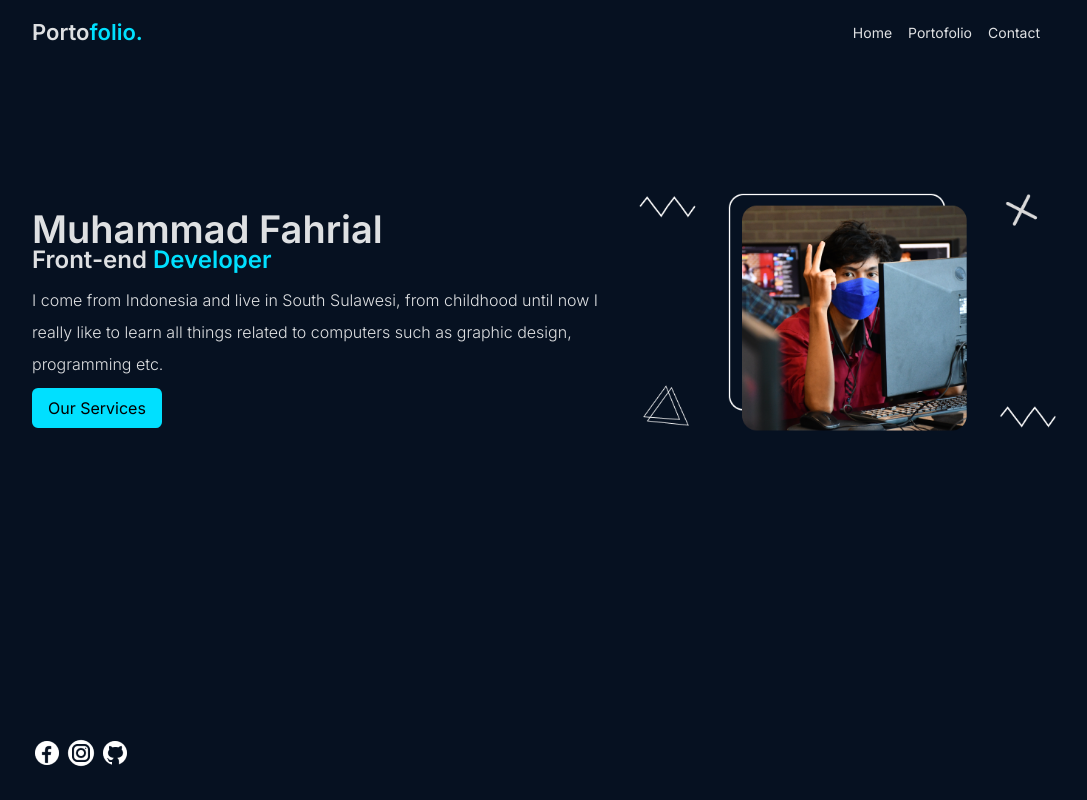
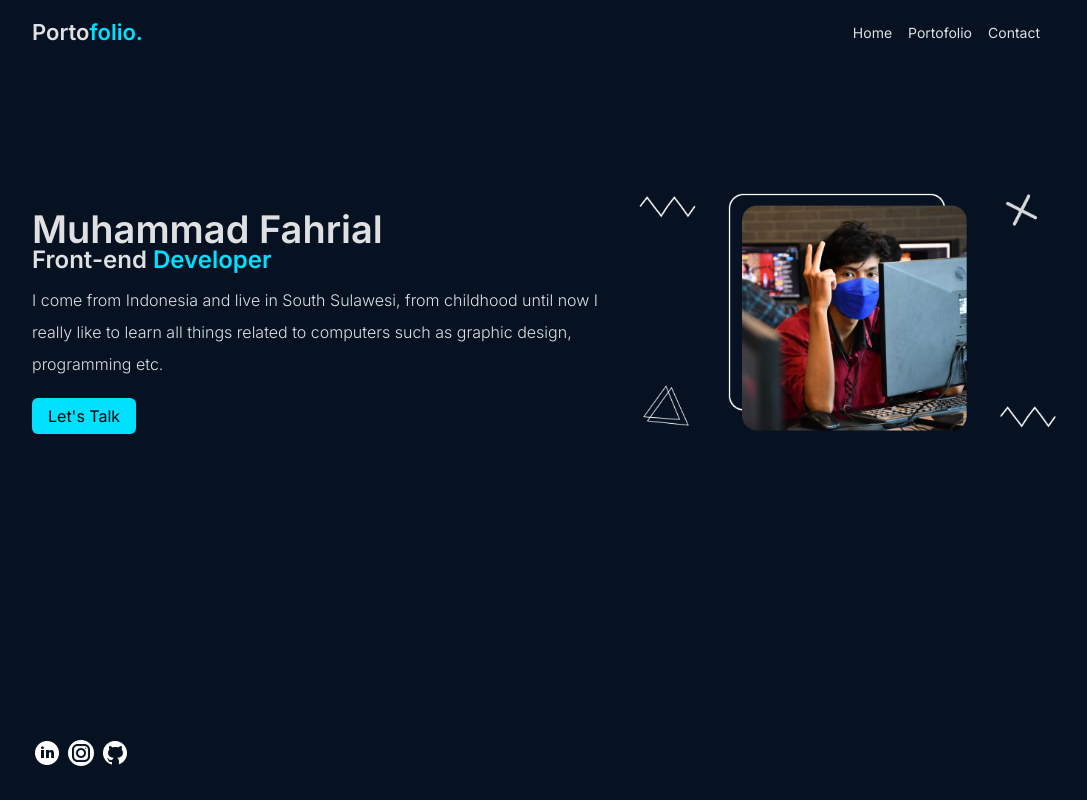
Before and after one commit to MuhammadFahrial/my-portofolio, a React (Vite) app: page / in a window 1280 px wide. Shown: the whole page, without its empty margins (96-1183 px from the left). Built offline with nearby package versions, Linux system fonts and the light colour scheme.

Commit message:
update: link

```diff
--- a/src/components/Pages/Body/Home/Home.jsx
+++ b/src/components/Pages/Body/Home/Home.jsx
@@ -3,6 +3,8 @@ import pic from "../../../../assets/home-pic.png";
 import facebook from "../../../../assets/facebook.png";
 import instagram from "../../../../assets/instagram.png";
 import github from "../../../../assets/github.png";
+import linkedin from "../../../../assets/linkedin.png";
+import { NavLink } from "react-router-dom";
 
 export default function Home() {
   return (
@@ -22,22 +24,37 @@ export default function Home() {
             until now I really like to learn all things related to computers
             such as graphic design, programming etc.
           </p>
-          <div className="xl:text-left pt-4 xl:pt-0">
-            <button className=" bg-[#00E0FF] text-black px-4 py-2 font-normal rounded-[6px] mt-2 text-[16px] ">
-              Our Services
-            </button>
+          <div className="mt-2 xl:text-left pt-4 xl:pt-0 xl:mt-6">
+            <NavLink
+              className=" bg-[#00E0FF] text-black px-4 py-2 font-normal rounded-[6px] mt-2 text-[16px]"
+              to="/contact"
+            >
+              Let's Talk
+            </NavLink>
           </div>
           <div className="mt-4 flex gap-1 xl:absolute xl:bottom-[32px]">
-            <a href="">
-              <img src={facebook} alt="" />
+            <a
+              href="https://www.linkedin.com/in/a-muh-fahrial-68407a221/"
+              target="_blank"
+              rel="noopener noreferrer"
+            >
+              <img src={linkedin} alt="" />
             </a>
 
-            <a href="">
+            <a
+              href="https://www.instagram.com/muhammad_fachrial/"
+              target="_blank"
+              rel="noopener noreferrer"
+            >
               {" "}
               <img src={instagram} alt="" />
             </a>
 
-            <a href="">
+            <a
+              href="https://github.com/MuhammadFahrial"
+              target="_blank"
+              rel="noopener noreferrer"
+            >
               <img src={github} alt="" />
             </a>
           </div>
```
Also changed, not shown: src/assets/linkedin.png (added).
